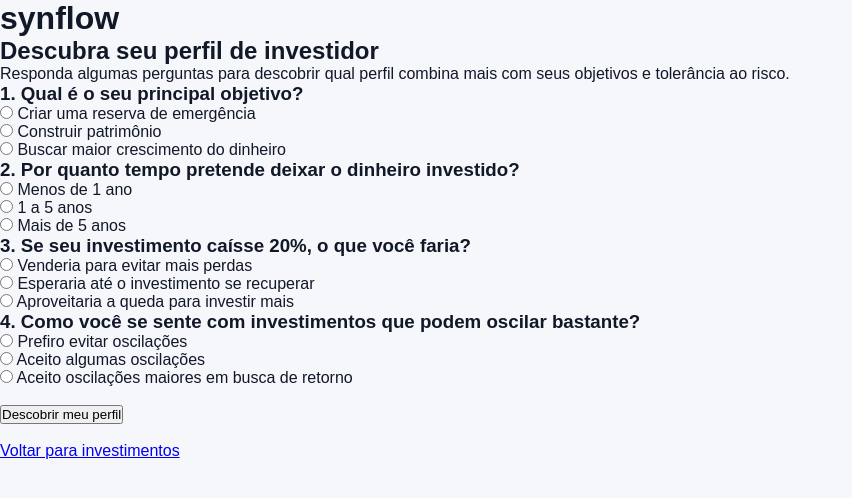
After one commit to siqueira01l/appcash, a Flask app: page /perfil-investidor in a window 1280 px wide. The commit adds this page. Shown: the top 498 px of the page, without its empty margins (0-852 px from the left). Run offline with Flask 3, Linux system fonts and the light colour scheme; a user stored in the database is signed in.

Commit message:
1 fase investimentos

```diff
--- a/financedash/app.py
+++ b/financedash/app.py
@@ -187,12 +187,148 @@ def editar_transacao(id):
         )
 
 
-@app.route("/investimentimos")
+@app.route("/investimentos")
 def investimentos():
     if "usuario_id" not in session:
         return redirect(url_for("login"))
 
     return render_template("investimentos.html")
 
+@app.route("/perfil-investidor", methods=["GET", "POST"])
+def perfil_investidor():
+
+    if "usuario_id" not in session:
+        return redirect(url_for("login"))
+
+    if request.method == "POST":
+
+        objetivo = request.form["objetivo"]
+        prazo = request.form["prazo"]
+        risco = request.form["risco"]
+        oscilacao = request.form["oscilacao"]
+
+        pontos = 0
+
+        # Objetivo
+        if objetivo == "reserva":
+            pontos += 1
+        elif objetivo == "patrimonio":
+            pontos += 2
+        elif objetivo == "crescimento":
+            pontos += 3
+
+        # Prazo
+        if prazo == "curto":
+            pontos += 1
+        elif prazo == "medio":
+            pontos += 2
+        elif prazo == "longo":
+            pontos += 3
+
+        # Tolerância ao risco
+        if risco == "vender":
+            pontos += 1
+        elif risco == "esperar":
+            pontos += 2
+        elif risco == "comprar":
+            pontos += 3
+
+        # Oscilação
+        if oscilacao == "baixo":
+            pontos += 1
+        elif oscilacao == "medio":
+            pontos += 2
+        elif oscilacao == "alto":
+            pontos += 3
+
+        # Perfil
+        if pontos <= 6:
+            perfil = "Conservador"
+
+            investimentos = [
+                {
+                    "nome": "Tesouro Selic",
+                    "categoria": "Renda Fixa",
+                    "descricao": "Título público com foco em segurança e liquidez."
+                },
+                {
+                    "nome": "CDB",
+                    "categoria": "Renda Fixa",
+                    "descricao": "Título emitido por instituições financeiras."
+                },
+                {
+                    "nome": "LCI",
+                    "categoria": "Renda Fixa",
+                    "descricao": "Título de renda fixa ligado ao setor imobiliário."
+                },
+                {
+                    "nome": "LCA",
+                    "categoria": "Renda Fixa",
+                    "descricao": "Título de renda fixa ligado ao setor do agronegócio."
+                }
+            ]
+
+        elif pontos <= 9:
+            perfil = "Moderado"
+
+            investimentos = [
+                {
+                    "nome": "Tesouro Direto",
+                    "categoria": "Renda Fixa",
+                    "descricao": "Títulos públicos com diferentes características de prazo e risco."
+                },
+                {
+                    "nome": "ETFs",
+                    "categoria": "Renda Variável",
+                    "descricao": "Fundos negociados em bolsa que acompanham índices ou estratégias."
+                },
+                {
+                    "nome": "FIIs",
+                    "categoria": "Fundos Imobiliários",
+                    "descricao": "Fundos relacionados ao mercado imobiliário e negociados em bolsa."
+                },
+                {
+                    "nome": "Fundos Multimercado",
+                    "categoria": "Fundos",
+                    "descricao": "Fundos que podem investir em diferentes classes de ativos."
+                }
+            ]
+
+        else:
+            perfil = "Arrojado"
+
+            investimentos = [
+                {
+                    "nome": "Ações",
+                    "categoria": "Renda Variável",
+                    "descricao": "Participação no capital de empresas negociadas em bolsa."
+                },
+                {
+                    "nome": "ETFs",
+                    "categoria": "Renda Variável",
+                    "descricao": "Fundos negociados em bolsa que podem acompanhar índices de ações."
+                },
+                {
+                    "nome": "FIIs",
+                    "categoria": "Fundos Imobiliários",
+                    "descricao": "Fundos imobiliários negociados em bolsa."
+                },
+                {
+                    "nome": "Fundos de Ações",
+                    "categoria": "Fundos",
+                    "descricao": "Fundos com exposição ao mercado de ações."
+                }
+            ]
+
+        return render_template(
+            "perfil_resultado.html",
+            perfil=perfil,
+            pontos=pontos,
+            investimentos=investimentos
+        )
+
+    return render_template("perfil_investidor.html")
+
+
 if __name__ == "__main__":
     app.run(debug=True)
--- a/financedash/templates/investimentos.html
+++ b/financedash/templates/investimentos.html
@@ -13,6 +13,10 @@
     <h1>synflow</h1>
 
     <h2>Investimentos</h2>
+
+    <a href="{{ url_for('perfil_investidor') }}">
+        Descobrir meu perfil de investidor
+    </a>
 
     <p>
         Encontre opções de investimentos para estudar
--- /dev/null
+++ b/financedash/templates/perfil_investidor.html
@@ -0,0 +1,135 @@
+<!DOCTYPE html>
+<html lang="pt-br">
+
+<head>
+    <meta charset="UTF-8">
+    <meta name="viewport" content="width=device-width, initial-scale=1.0">
+
+    <title>Perfil de Investidor - synflow</title>
+
+    <link rel="stylesheet"
+          href="{{ url_for('static', filename='css/style.css') }}">
+</head>
+
+<body>
+
+    <h1>synflow</h1>
+
+    <h2>Descubra seu perfil de investidor</h2>
+
+    <p>
+        Responda algumas perguntas para descobrir qual
+        perfil combina mais com seus objetivos e tolerância ao risco.
+    </p>
+
+    <form method="POST">
+
+        <!-- PERGUNTA 1 -->
+        <h3>1. Qual é o seu principal objetivo?</h3>
+
+        <label>
+            <input type="radio" name="objetivo" value="reserva" required>
+            Criar uma reserva de emergência
+        </label>
+
+        <br>
+
+        <label>
+            <input type="radio" name="objetivo" value="patrimonio">
+            Construir patrimônio
+        </label>
+
+        <br>
+
+        <label>
+            <input type="radio" name="objetivo" value="crescimento">
+            Buscar maior crescimento do dinheiro
+        </label>
+
+
+        <!-- PERGUNTA 2 -->
+        <h3>2. Por quanto tempo pretende deixar o dinheiro investido?</h3>
+
+        <label>
+            <input type="radio" name="prazo" value="curto" required>
+            Menos de 1 ano
+        </label>
+
+        <br>
+
+        <label>
+            <input type="radio" name="prazo" value="medio">
+            1 a 5 anos
+        </label>
+
+        <br>
+
+        <label>
+            <input type="radio" name="prazo" value="longo">
+            Mais de 5 anos
+        </label>
+
+
+        <!-- PERGUNTA 3 -->
+        <h3>3. Se seu investimento caísse 20%, o que você faria?</h3>
+
+        <label>
+            <input type="radio" name="risco" value="vender" required>
+            Venderia para evitar mais perdas
+        </label>
+
+        <br>
+
+        <label>
+            <input type="radio" name="risco" value="esperar">
+            Esperaria até o investimento se recuperar
+        </label>
+
+        <br>
+
+        <label>
+            <input type="radio" name="risco" value="comprar">
+            Aproveitaria a queda para investir mais
+        </label>
+
+
+        <!-- PERGUNTA 4 -->
+        <h3>4. Como você se sente com investimentos que podem oscilar bastante?</h3>
+
+        <label>
+            <input type="radio" name="oscilacao" value="baixo" required>
+            Prefiro evitar oscilações
+        </label>
+
+        <br>
+
+        <label>
+            <input type="radio" name="oscilacao" value="medio">
+            Aceito algumas oscilações
+        </label>
+
+        <br>
+
+        <label>
+            <input type="radio" name="oscilacao" value="alto">
+            Aceito oscilações maiores em busca de retorno
+        </label>
+
+
+        <br><br>
+
+        <button type="submit">
+            Descobrir meu perfil
+        </button>
+
+    </form>
+
+    <br>
+
+    <a href="{{ url_for('investimentos') }}">
+        Voltar para investimentos
+    </a>
+
+</body>
+
+</html>
```
Also changed, not shown: financedash/templates/perfil_resultado.html (added, +85 -0 lines).
